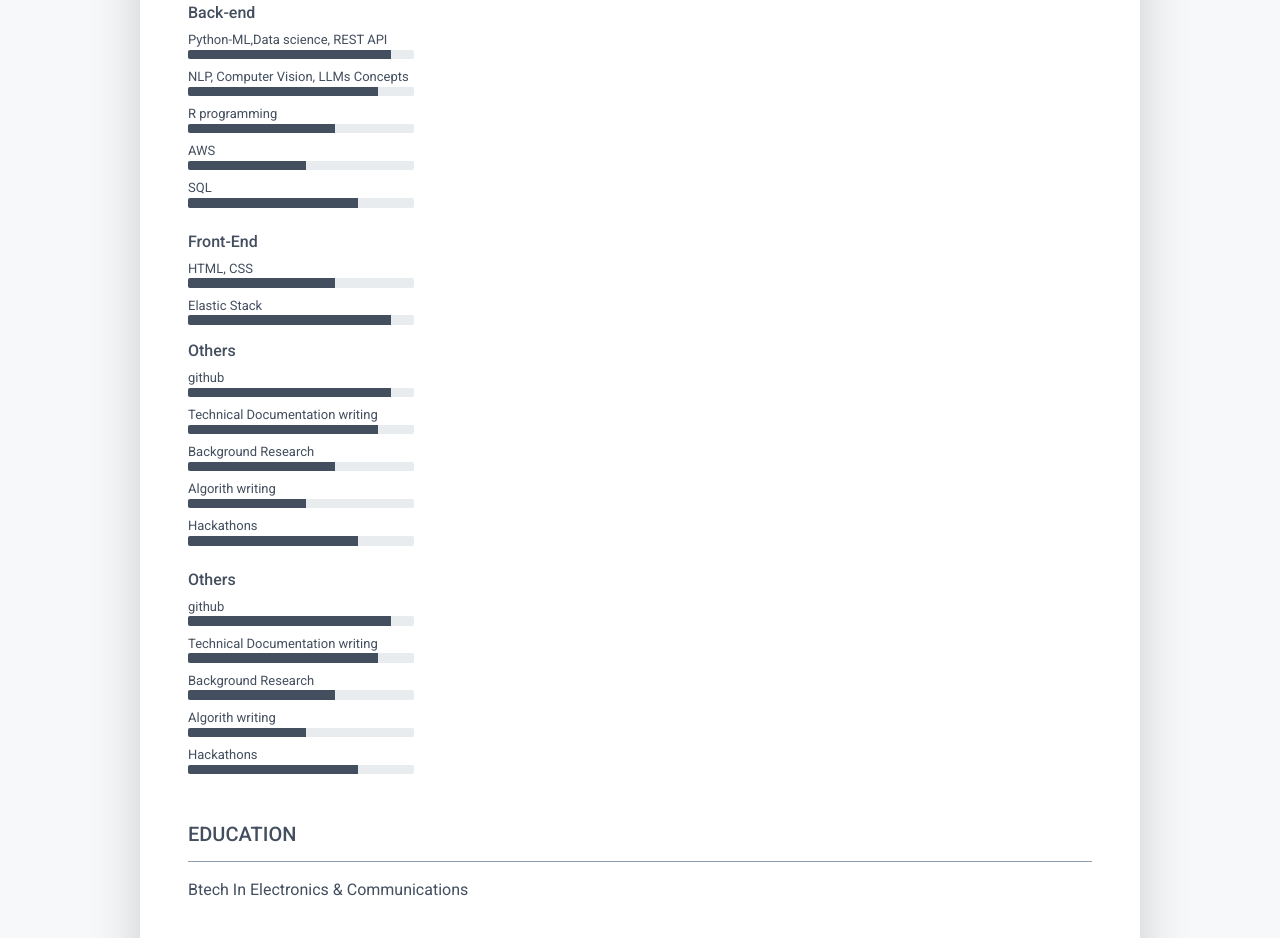
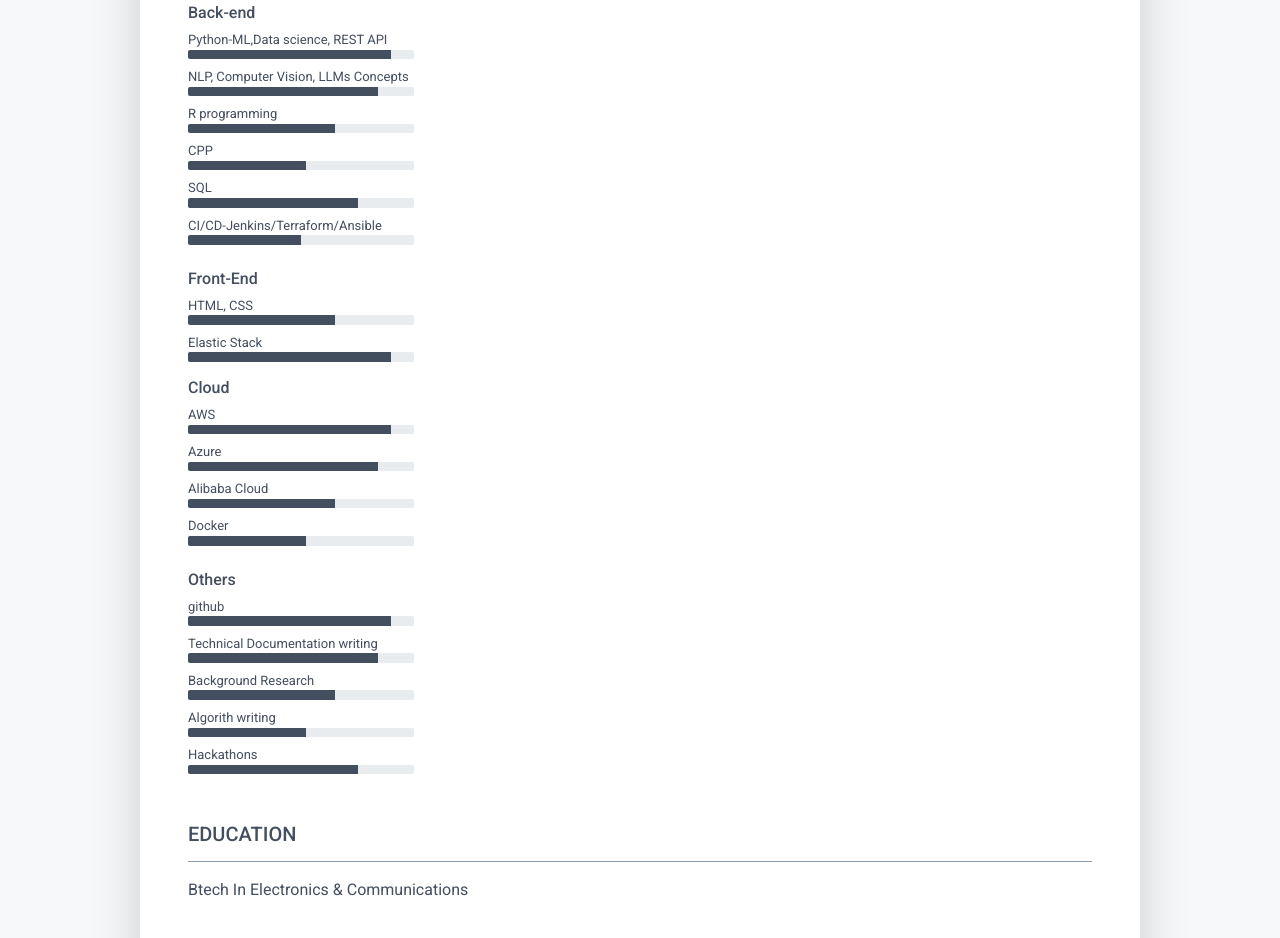
Before and after one commit to Bhargav-Ravinuthala/resume, a plain HTML site: page index.html in a window 1280 px wide. Shown: the part 2046-2984 px from the top of the page. Drawn offline with Linux system fonts and the light colour scheme.

Commit message:
Update index.html

```diff
--- a/index.html
+++ b/index.html
@@ -212,7 +212,7 @@
 								        </li>
 
 								        <li class="mb-2">
-								            <div class="resume-skill-name">AWS</div>
+								            <div class="resume-skill-name">CPP</div>
 									        <div class="progress resume-progress">
 											    <div class="progress-bar theme-progress-bar-dark" role="progressbar" style="width: 52%" aria-valuenow="25" aria-valuemin="0" aria-valuemax="100"></div>
 											</div>
@@ -221,6 +221,13 @@
 								            <div class="resume-skill-name">SQL</div>
 									        <div class="progress resume-progress">
 											    <div class="progress-bar theme-progress-bar-dark" role="progressbar" style="width: 75%" aria-valuenow="25" aria-valuemin="0" aria-valuemax="100"></div>
+											</div>
+								        </li>
+									</li>
+								        <li class="mb-2">
+								            <div class="resume-skill-name">CI/CD-Jenkins/Terraform/Ansible</div>
+									        <div class="progress resume-progress">
+											    <div class="progress-bar theme-progress-bar-dark" role="progressbar" style="width: 50%" aria-valuenow="25" aria-valuemin="0" aria-valuemax="100"></div>
 											</div>
 								        </li>
 							        </ul>
@@ -248,39 +255,34 @@
 						        </div><!--//resume-skill-item-->
 
 						        <div class="resume-skill-item">
-						            <h4 class="resume-skills-cat font-weight-bold">Others</h4>
+						            <h4 class="resume-skills-cat font-weight-bold">Cloud</h4>
 						            <ul class="list-unstyled mb-4">
 								        <li class="mb-2">
-								            <div class="resume-skill-name">github </div>
+								            <div class="resume-skill-name">AWS </div>
 									        <div class="progress resume-progress">
 											    <div class="progress-bar theme-progress-bar-dark" role="progressbar" style="width: 90%" aria-valuenow="25" aria-valuemin="0" aria-valuemax="100"></div>
 											</div>
 								        </li>
 								        <li class="mb-2">
-								            <div class="resume-skill-name">Technical Documentation writing</div>
+								            <div class="resume-skill-name">Azure</div>
 									        <div class="progress resume-progress">
 											    <div class="progress-bar theme-progress-bar-dark" role="progressbar" style="width: 84%" aria-valuenow="25" aria-valuemin="0" aria-valuemax="100"></div>
 											</div>
 								        </li>
 								        <li class="mb-2">
-								            <div class="resume-skill-name">Background Research</div>
+								            <div class="resume-skill-name">Alibaba Cloud</div>
 									        <div class="progress resume-progress">
 											    <div class="progress-bar theme-progress-bar-dark" role="progressbar" style="width: 65%" aria-valuenow="25" aria-valuemin="0" aria-valuemax="100"></div>
 											</div>
 								        </li>
 
 								        <li class="mb-2">
-								            <div class="resume-skill-name">Algorith writing</div>
+								            <div class="resume-skill-name">Docker</div>
 									        <div class="progress resume-progress">
 											    <div class="progress-bar theme-progress-bar-dark" role="progressbar" style="width: 52%" aria-valuenow="25" aria-valuemin="0" aria-valuemax="100"></div>
 											</div>
 								        </li>
-								        <li class="mb-2">
-								            <div class="resume-skill-name">Hackathons</div>
-									        <div class="progress resume-progress">
-											    <div class="progress-bar theme-progress-bar-dark" role="progressbar" style="width: 75%" aria-valuenow="25" aria-valuemin="0" aria-valuemax="100"></div>
-											</div>
-								        </li>
+
 							        </ul>
 						        </div><!--//resume-skill-item-->
 						    	        <div class="resume-skill-item">
```
